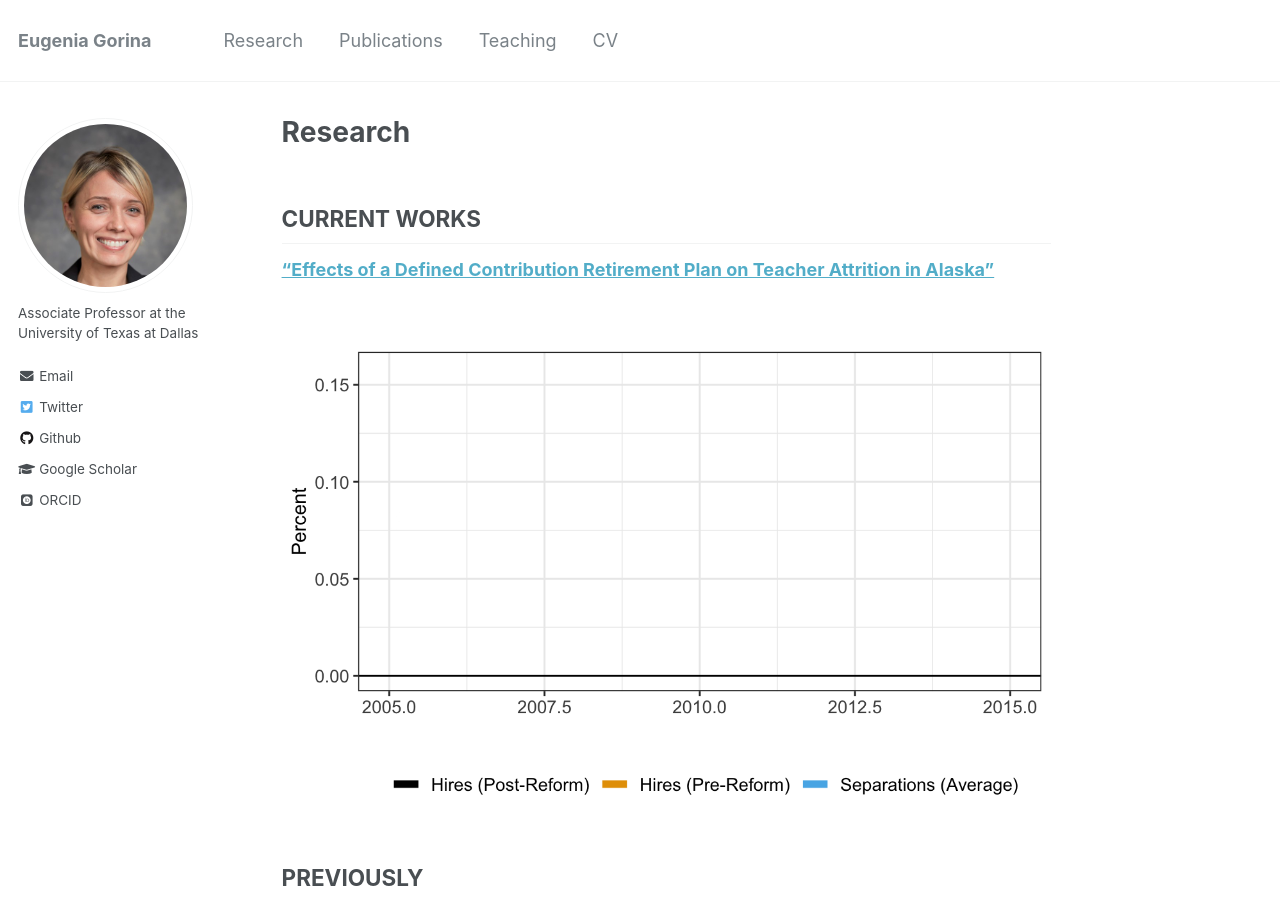
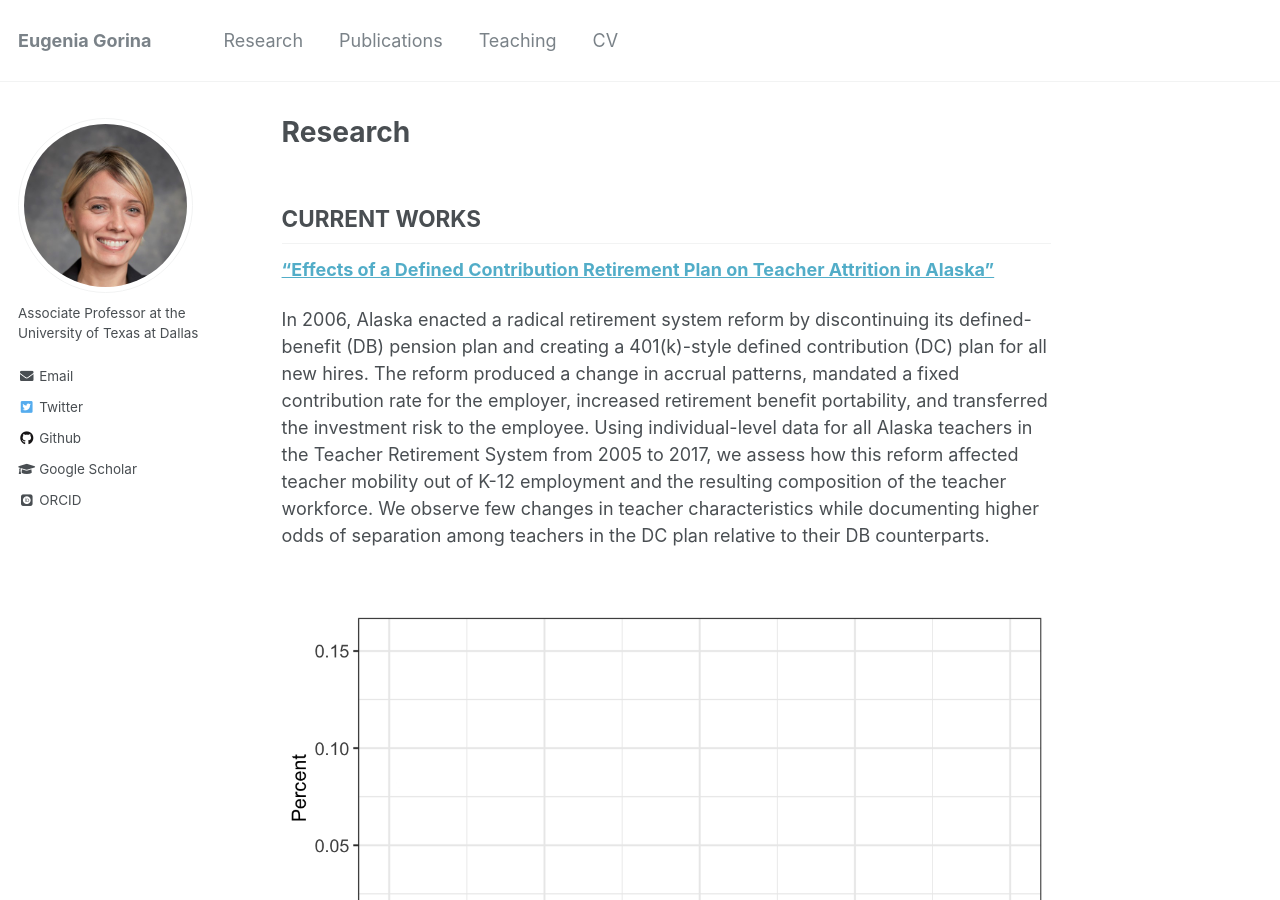
Before and after one commit to egorina/egorina.github.io, a Jekyll site: the page built from _pages/research.md, in a window 1280 px wide and 900 px high. Built offline with Jekyll 4.4.1, drawn with Linux system fonts in a browser that asks for light colours; some web fonts are replaced; comment, search, counter and statistics services are not loaded.

Commit message:
Update research.md

```diff
--- a/_pages/research.md
+++ b/_pages/research.md
@@ -24,6 +24,9 @@ redirect_from:
 
 [**“Effects of a Defined Contribution Retirement Plan on Teacher Attrition in Alaska”**](https://doi.org/10.1093/jopart/muz009)
 
+In 2006, Alaska enacted a radical retirement system reform by discontinuing its defined-benefit (DB) pension plan and creating a 401(k)-style defined contribution (DC) plan for all new hires. The reform produced a change in accrual patterns, mandated a fixed contribution rate for the employer, increased retirement benefit portability, and transferred the investment risk to the employee. Using individual-level data for all Alaska teachers in the Teacher Retirement System from 2005 to 2017, we assess how this reform affected teacher mobility out of K-12 employment and the resulting composition of the teacher workforce. We observe few changes in teacher characteristics while documenting higher odds of separation among teachers in the DC plan relative to their DB counterparts.
+
+
 <center>
 <img src="https://egorina.github.io/files/figs/fig-separation.gif" style="height:500%;">
 <figcaption><i></i></figcaption>
```
